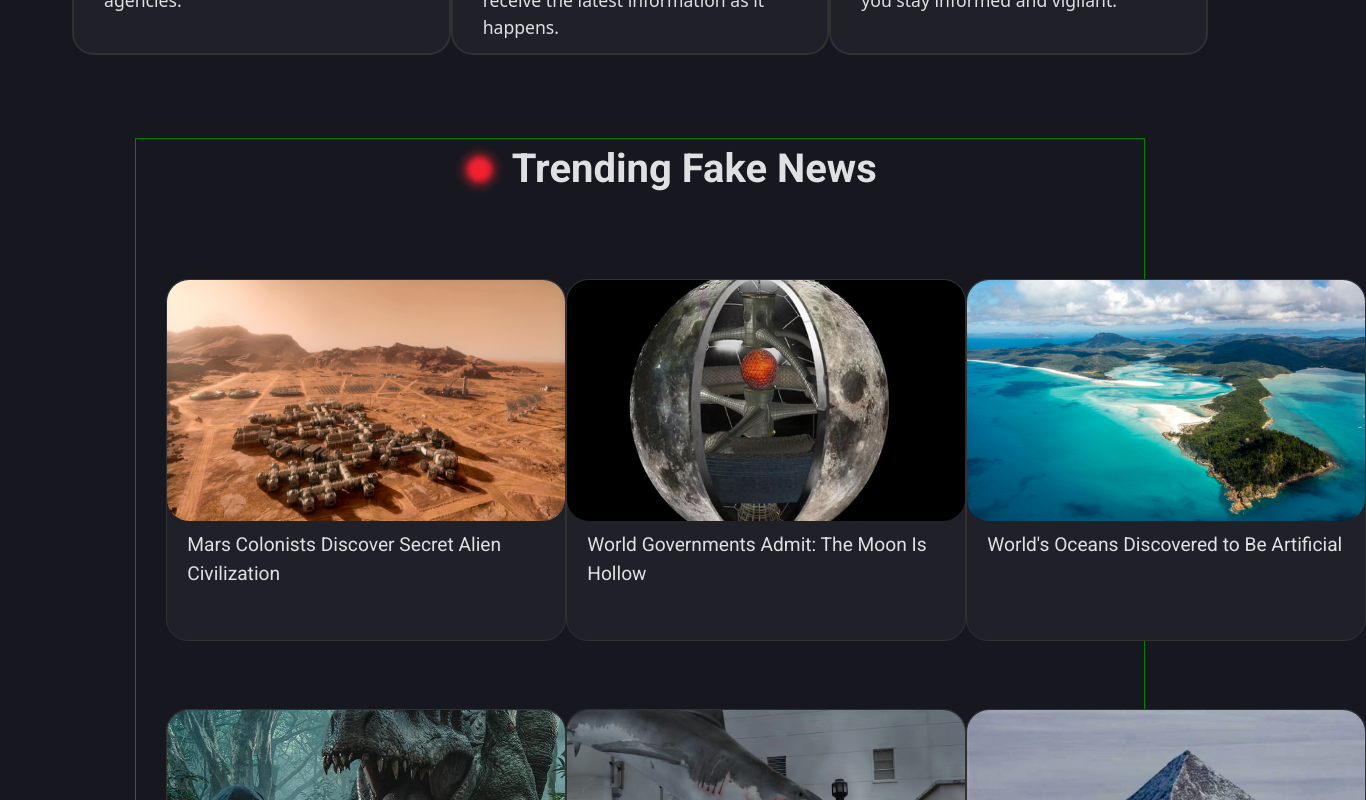
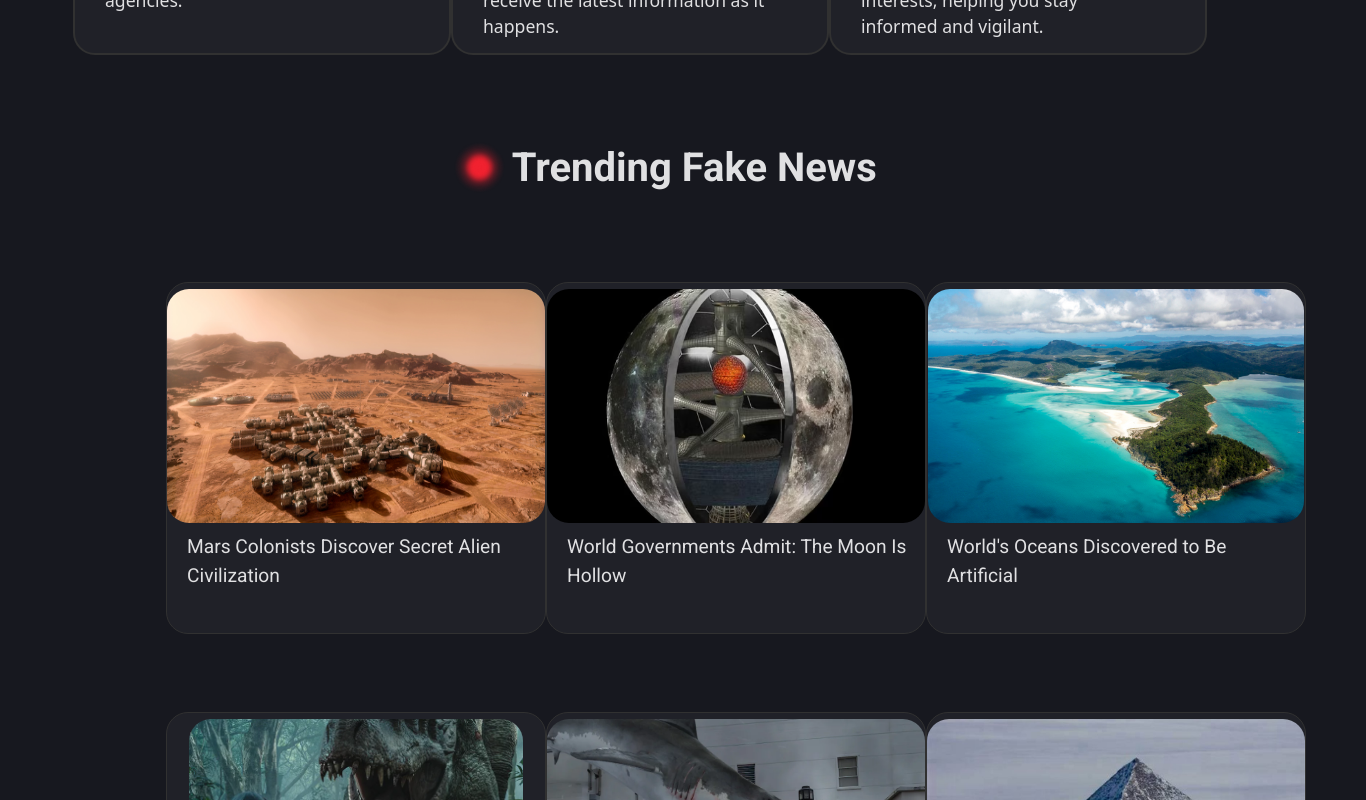
Before and after one commit to prasxor/Hackathon_main_desgn, a React (Vite) app in the folder HackathonDesign/: page / in a window 1280 px wide. Shown: the part 1160-1960 px from the top of the page, 1366 px wide, since content can reach past the window. Built offline with nearby package versions, Linux system fonts and the light colour scheme.

Commit message:
updated cards width and height

```diff
--- a/HackathonDesign/src/Components/Elements/Atoms/Cards/FakeNewsCards/FakeNewsCards.css
+++ b/HackathonDesign/src/Components/Elements/Atoms/Cards/FakeNewsCards/FakeNewsCards.css
@@ -1,15 +1,17 @@
 .FakeNewsCardsContainer {
   border: 1.5px solid #313131;
-  height: 362px;
-  width: 400px;
+  height: 352px;
+  width: 380px;
+  display: flex;
+  align-items: center;
+  justify-content: center;
+  flex-direction: column;
   border-radius: 22px;
   background-color: #202128;
 }
 
 .FakeNewsCardsContainerTop {
-  /* border: 1px solid red; */
   overflow: hidden;
-  /* height: fit-content; */
   height: 67%;
 }
 
@@ -26,7 +28,6 @@
   /* border: 1px solid blue; */
   overflow: hidden;
   padding: 10px 16px 0 20px;
-
 }
 
 .FakeNewsCardsContainerBottom p {
--- a/HackathonDesign/src/Components/Elements/ThirdHome/ThirdHome.css
+++ b/HackathonDesign/src/Components/Elements/ThirdHome/ThirdHome.css
@@ -1,5 +1,5 @@
 .ThirdHomeContainer{
-  border: 1px solid green;
+  /* border: 1px solid green; */
   width: 80%;
   height: auto;
   margin-top: 5%;
```
